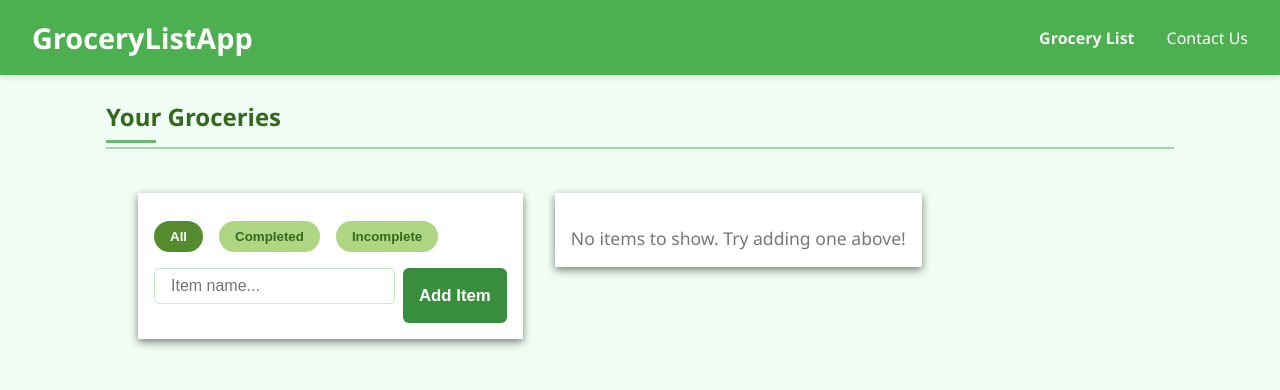
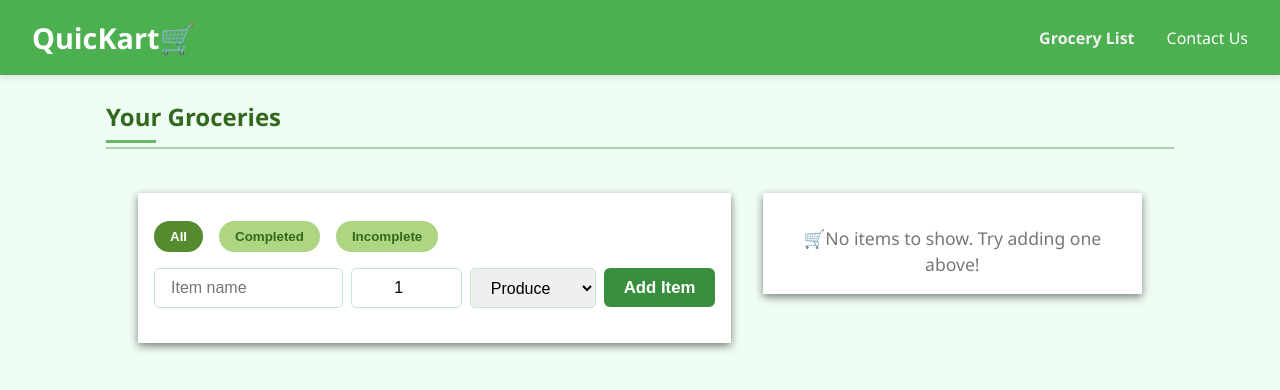
Before and after one commit to cmacias076/grocery-list-app, a React (Create React App) app: page /todos in a window 1280 px wide. Shown: the top 390 px of the page. Built offline with nearby package versions, Linux system fonts and the light colour scheme.

Commit message:
add empty state emoji, adjust to display side-by-side, add local state for quantity and category, update forms

```diff
--- a/src/App.css
+++ b/src/App.css
@@ -2,6 +2,9 @@
   text-align: center;
 }
 
+.empty-state::before {
+    content: "🛒";
+}
 /* Header */
 header {
   background: linear-gradient(135deg, #81c784, #4caf50);
@@ -134,6 +137,7 @@ button:active {
 .add-btn {
   background-color: #388e3c;
   padding: 0.8rem 1.6rem;
+  margin-bottom: auto;
   font-size: 1.05rem;
 }
 .add-btn:hover {
@@ -176,6 +180,7 @@ button:active {
 .todo-item.completed .todo-text {
   text-decoration: line-through;
   color: gray;
+  transition: color 0.2s ease, text-decoration 0.2s ease;
 }
 
 .todo-main {
@@ -219,6 +224,7 @@ button:active {
 .add-form .form-row {
   display: flex;
   gap: 0.5rem;
+  align-items: center;
 }
 
 .add-form input {
@@ -226,9 +232,34 @@ button:active {
   padding: 0.5rem 1rem;
 }
 
+.add-form input[type="text"] {
+  flex: 2;
+  padding: 0.6rem 1rem;
+}
 .add-form input[type="number"] {
-  max-width: 70px;
+  width: 70px;
+  padding: 0.6rem 1rem;
   text-align: center;
+}
+
+.add-form select {
+  flex: 1.2;
+  padding: 0.6rem 1rem;
+}
+
+.add-form .add-btn {
+  flex-shrink: 0;
+  padding: 0.6rem 1.2rem;
+  background-color: #388e3c;
+  color: white;
+  font-weight: 600;
+  border-radius: 6px;
+  transition: background-color 0.2s ease, transform 0.1s ease;
+}
+
+.add-form .add-btn:hover {
+  background-color: #2e7d32;
+  transform: scale(1.02);
 }
 
 .add-form button {
@@ -247,5 +278,6 @@ button:active {
 @media(max-width: 800px) {
   .todo-layout {
     flex-direction: column;
+    gap: 1rem;
   }
 }
--- a/src/components/navbar.css
+++ b/src/components/navbar.css
@@ -39,12 +39,13 @@
     content: '';
     position: block;
     width: 0;
-    height: 2px;
+    height: 3px;
     background-color: #f1f1f1;
     transition: width 0.3s;
 }
 .navbar-links li a:hover::after {
     width: 100%;
+    background-color: #a5d6a7;
 }
 
 .navbar-links li a.active {
@@ -53,5 +54,5 @@
 }
 
 .navbar-links li a:hover {
-    color: #f1f1f1;
+    color: #a5d6a7;
 }
--- a/src/components/navbar.js
+++ b/src/components/navbar.js
@@ -5,7 +5,7 @@ import "./navbar.css";
 const Navbar = () => {
     return (
         <nav className="navbar">
-            <h2 className="navbar-logo">GroceryListApp</h2>
+            <h2 className="navbar-logo">QuicKart🛒</h2>
             <ul className="navbar-links">
                 <li>
                   <NavLink to="/todos"
--- a/src/pages/TodosPage.jsx
+++ b/src/pages/TodosPage.jsx
@@ -1,7 +1,5 @@
 import React, { useState } from "react";
 import TodoItem from "../components/TodoItem";
-
-
 import { useSelector, useDispatch } from "react-redux";
 import {
   addGrocery,
@@ -14,6 +12,8 @@ const TodosPage = () => {
   const todos = useSelector((state) => state.groceries);
 
   const [input, setInput] = useState("");
+  const [quantity, setQuantity] = useState(1);
+  const [category, setCategory] = useState("");
   const [filter, setFilter] = useState("all");
 
   const handleAdd = (e) => {
@@ -22,11 +22,13 @@ const TodosPage = () => {
       dispatch(
         addGrocery({
           name: input.trim(),
-          quantity: 1,
-          category: "General",
+          quantity: quantity,
+          category: category,
         })
       );
       setInput("");
+      setQuantity(1);
+      setCategory("");
     }
   };
 
@@ -84,10 +86,23 @@ const TodosPage = () => {
             <div className="form-row">
               <input
                 type="text"
-                placeholder="Item name..."
+                placeholder="Item name"
                 value={input}
                 onChange={(e) => setInput(e.target.value)}
               />
+              <input
+                type="number"
+                min="1"
+                value={quantity}
+                onChange={(e) => setQuantity(Number(e.target.value))}
+                />
+              <select value={category} onChange={(e) => setCategory(e.target.value)}>
+                <option value="Produce">Produce</option>
+                <option value="Dairy">Dairy</option>
+                <option value="Bakery">Bakery</option>
+                <option value="Meat">Meat</option>
+                <option value="Beverages">Beverages</option>
+                </select>
               <button type="submit" className="add-btn">
                 Add Item
               </button>
```
